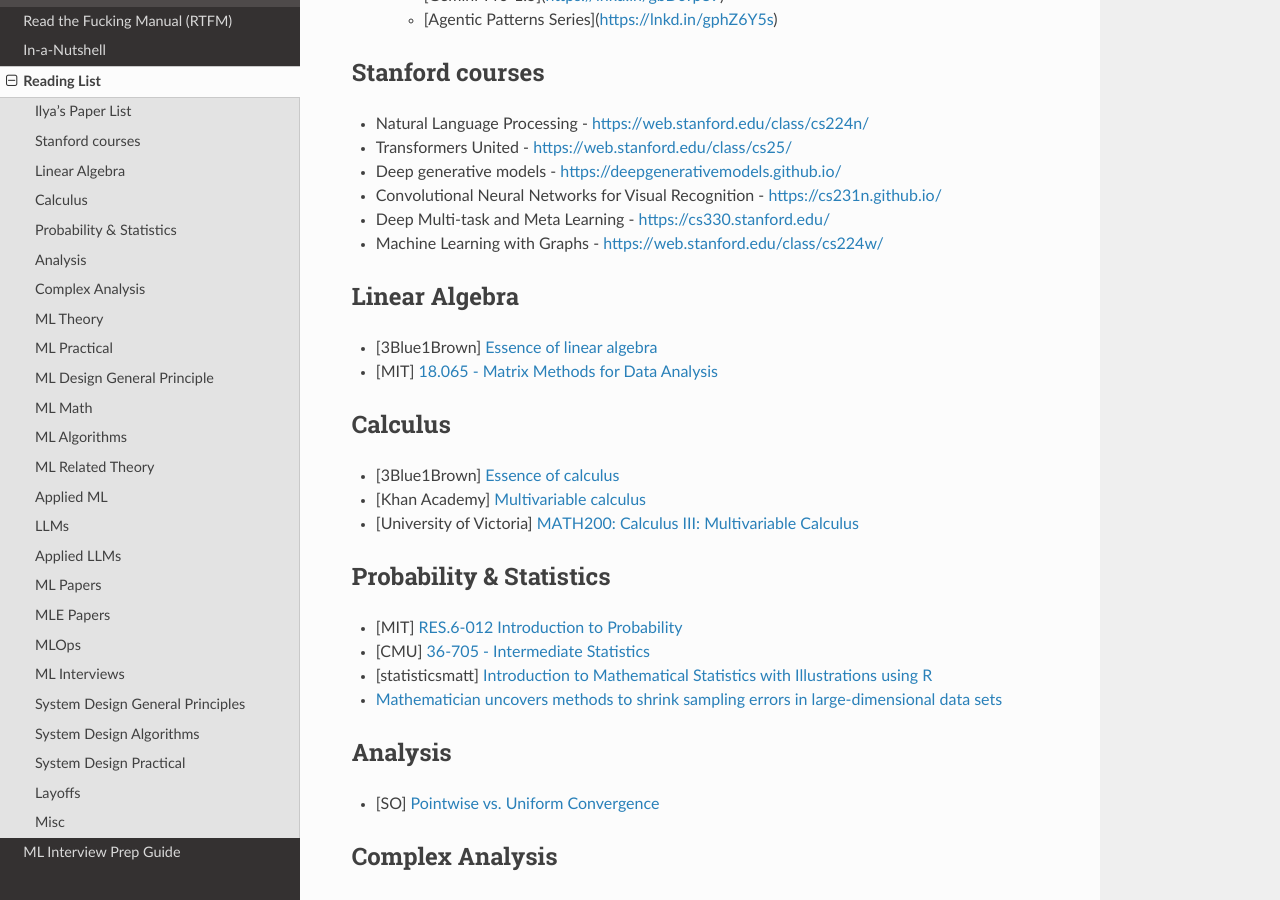
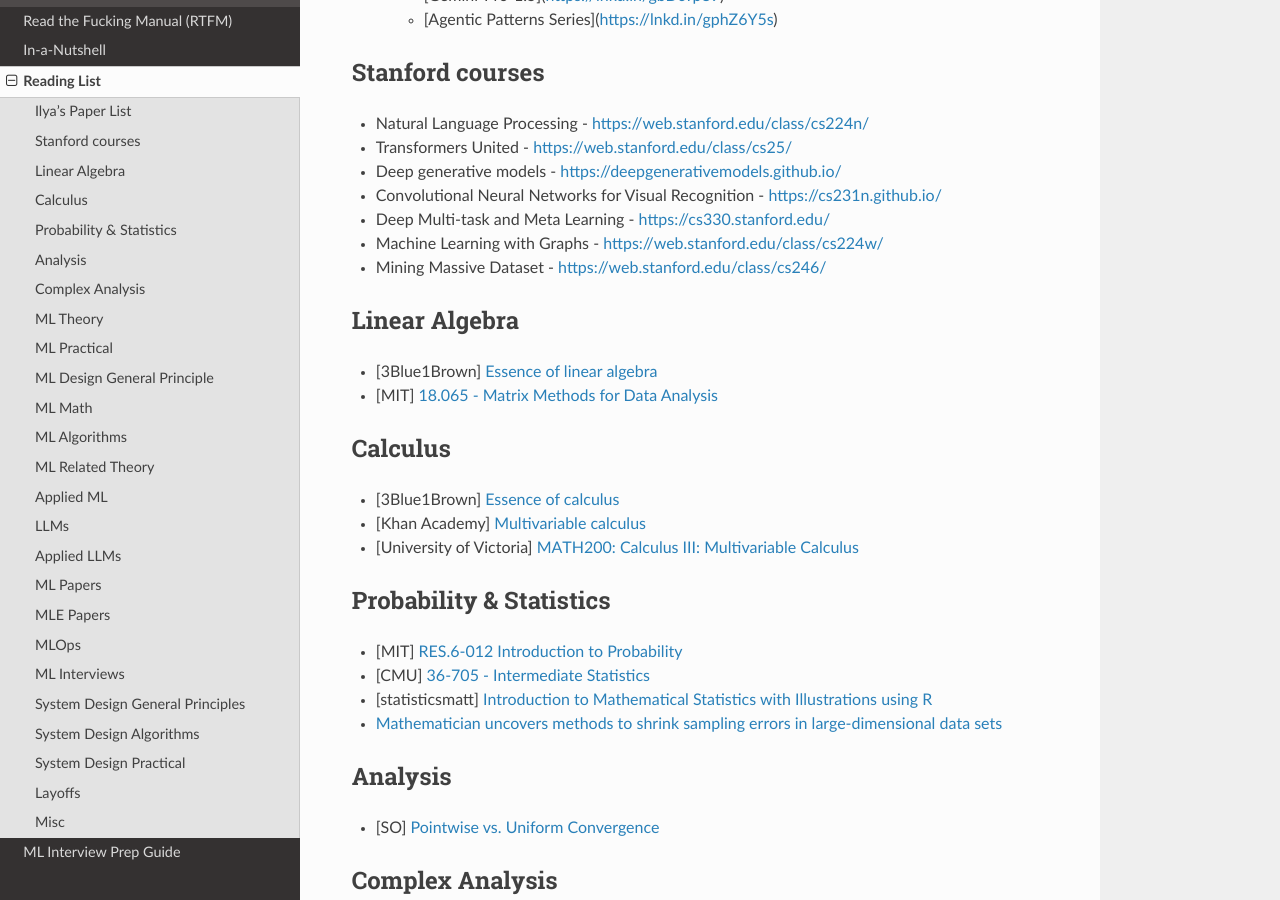
Before and after one commit to uselesstechjunks/leetcode, a Sphinx documentation site: the page built from docs/source/readlist.rst, in a window 1280 px wide and 900 px high, scrolled down 1108 px. Built offline with Sphinx 7.4.7 and the Read the Docs theme 2.0.0, drawn with Linux system fonts in a browser that asks for light colours.

Commit message:
Update readlist.rst

```diff
--- a/docs/source/readlist.rst
+++ b/docs/source/readlist.rst
@@ -52,6 +52,7 @@ Stanford courses
 * Convolutional Neural Networks for Visual Recognition - https://cs231n.github.io/
 * Deep Multi-task and Meta Learning - https://cs330.stanford.edu/
 * Machine Learning with Graphs - https://web.stanford.edu/class/cs224w/
+* Mining Massive Dataset - https://web.stanford.edu/class/cs246/
 
 Linear Algebra
 ***********************************
```
